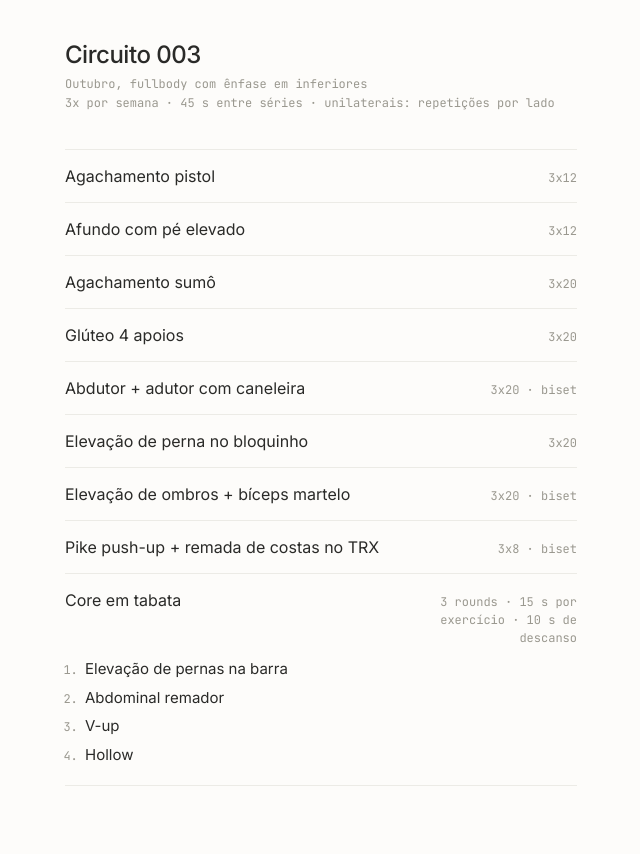
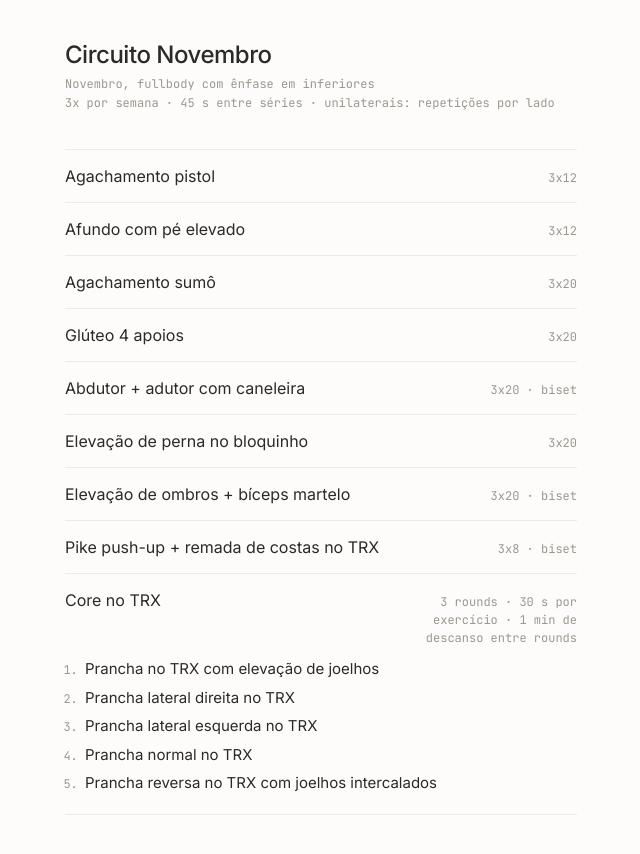
Before and after one commit to marianne2026/treinoagosto2026, a plain HTML site: page index.html in a window 1280 px wide. Shown: the whole page, without its empty margins (319-959 px from the left). Drawn offline with Linux system fonts and the light colour scheme.

Commit message:
Add files via upload

```diff
--- a/index.html
+++ b/index.html
@@ -1,11 +1,10 @@
-<!doctype html><html><head><meta charset=utf8><meta name=viewport content="width=device-width,initial-scale=1,viewport-fit=cover"><style>:root{color-scheme:light;box-sizing:border-box;padding-top:env(safe-area-inset-top,0px);padding-bottom:env(safe-area-inset-bottom,0px)}html{scroll-padding-top:env(safe-area-inset-top,0px)}body{margin:0;padding:0;font:14px -apple-system,BlinkMacSystemFont,sans-serif;background:#faf9f5;color:#141413}img{max-width:100%}[hidden]:not([hidden=until-found i]){display:none!important}</style></head><body>
 <!DOCTYPE html>
 <html lang="pt-BR">
 <head>
 <meta charset="utf-8">
 <meta name="viewport" content="width=device-width, initial-scale=1, viewport-fit=cover">
 <meta name="color-scheme" content="light">
-<title>Circuito 003 · Outubro</title>
+<title>Circuito Novembro</title>
 <link rel="preconnect" href="https://fonts.googleapis.com">
 <link rel="preconnect" href="https://fonts.gstatic.com" crossorigin>
 <link href="https://fonts.googleapis.com/css2?family=Inter:wght@400;500&family=JetBrains+Mono:wght@400&display=swap" rel="stylesheet">
@@ -19,17 +18,17 @@ h1{font-size:24px;font-weight:500;letter-spacing:-.02em;margin:0 0 6px}
 .ex{display:flex;justify-content:space-between;align-items:baseline;gap:16px;padding:16px 0;border-top:1px solid var(--line)}
 .ex:last-child{border-bottom:1px solid var(--line)}
 .ex h2{font-size:16px;font-weight:400;margin:0}
-.tabata{border-bottom:1px solid var(--line)}
-.tabata .ex{border-bottom:0;padding-bottom:8px}
-.tabata .reps{white-space:normal;text-align:right;max-width:190px;line-height:1.5}
-.tabata ol{margin:0;padding:0 0 16px 20px;font-size:15px;line-height:1.9;color:var(--ink)}
-.tabata li::marker{color:var(--mute);font-family:'JetBrains Mono',monospace;font-size:12px}
+.core{border-bottom:1px solid var(--line)}
+.core .ex{border-bottom:0;padding-bottom:8px}
+.core .reps{white-space:normal;text-align:right;max-width:190px;line-height:1.5}
+.core ol{margin:0;padding:0 0 16px 20px;font-size:15px;line-height:1.9;color:var(--ink)}
+.core li::marker{color:var(--mute);font-family:'JetBrains Mono',monospace;font-size:12px}
 .reps{font-family:'JetBrains Mono',monospace;font-size:12px;color:var(--mute);white-space:nowrap}
 </style>
 </head>
 <body>
-<h1>Circuito 003</h1>
-<p class="sub">Outubro, fullbody com ênfase em inferiores<br>3x por semana · 45 s entre séries · unilaterais: repetições por lado</p>
+<h1>Circuito Novembro</h1>
+<p class="sub">Novembro, fullbody com ênfase em inferiores<br>3x por semana · 45 s entre séries · unilaterais: repetições por lado</p>
 
 <div class="ex"><h2>Agachamento pistol</h2><span class="reps">3x12</span></div>
 <div class="ex"><h2>Afundo com pé elevado</h2><span class="reps">3x12</span></div>
@@ -39,16 +38,15 @@ h1{font-size:24px;font-weight:500;letter-spacing:-.02em;margin:0 0 6px}
 <div class="ex"><h2>Elevação de perna no bloquinho</h2><span class="reps">3x20</span></div>
 <div class="ex"><h2>Elevação de ombros + bíceps martelo</h2><span class="reps">3x20 · biset</span></div>
 <div class="ex"><h2>Pike push-up + remada de costas no TRX</h2><span class="reps">3x8 · biset</span></div>
-<div class="tabata">
-  <div class="ex"><h2>Core em tabata</h2><span class="reps">3 rounds · 15 s por exercício · 10 s de descanso</span></div>
+<div class="core">
+  <div class="ex"><h2>Core no TRX</h2><span class="reps">3 rounds · 30 s por exercício · 1 min de descanso entre rounds</span></div>
   <ol>
-    <li>Elevação de pernas na barra</li>
-    <li>Abdominal remador</li>
-    <li>V-up</li>
-    <li>Hollow</li>
+    <li>Prancha no TRX com elevação de joelhos</li>
+    <li>Prancha lateral direita no TRX</li>
+    <li>Prancha lateral esquerda no TRX</li>
+    <li>Prancha normal no TRX</li>
+    <li>Prancha reversa no TRX com joelhos intercalados</li>
   </ol>
 </div>
 </body>
 </html>
-
-</body></html>
```
